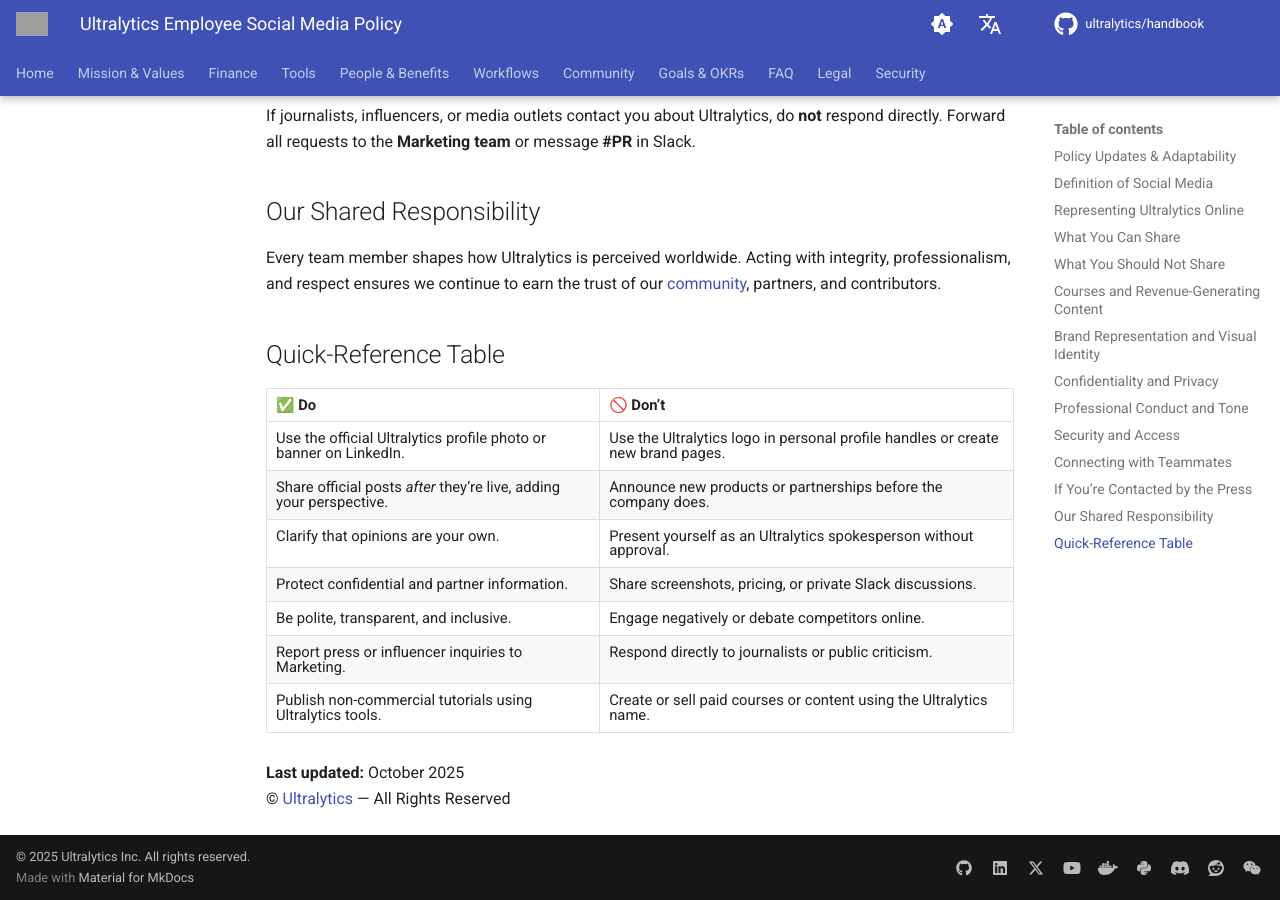
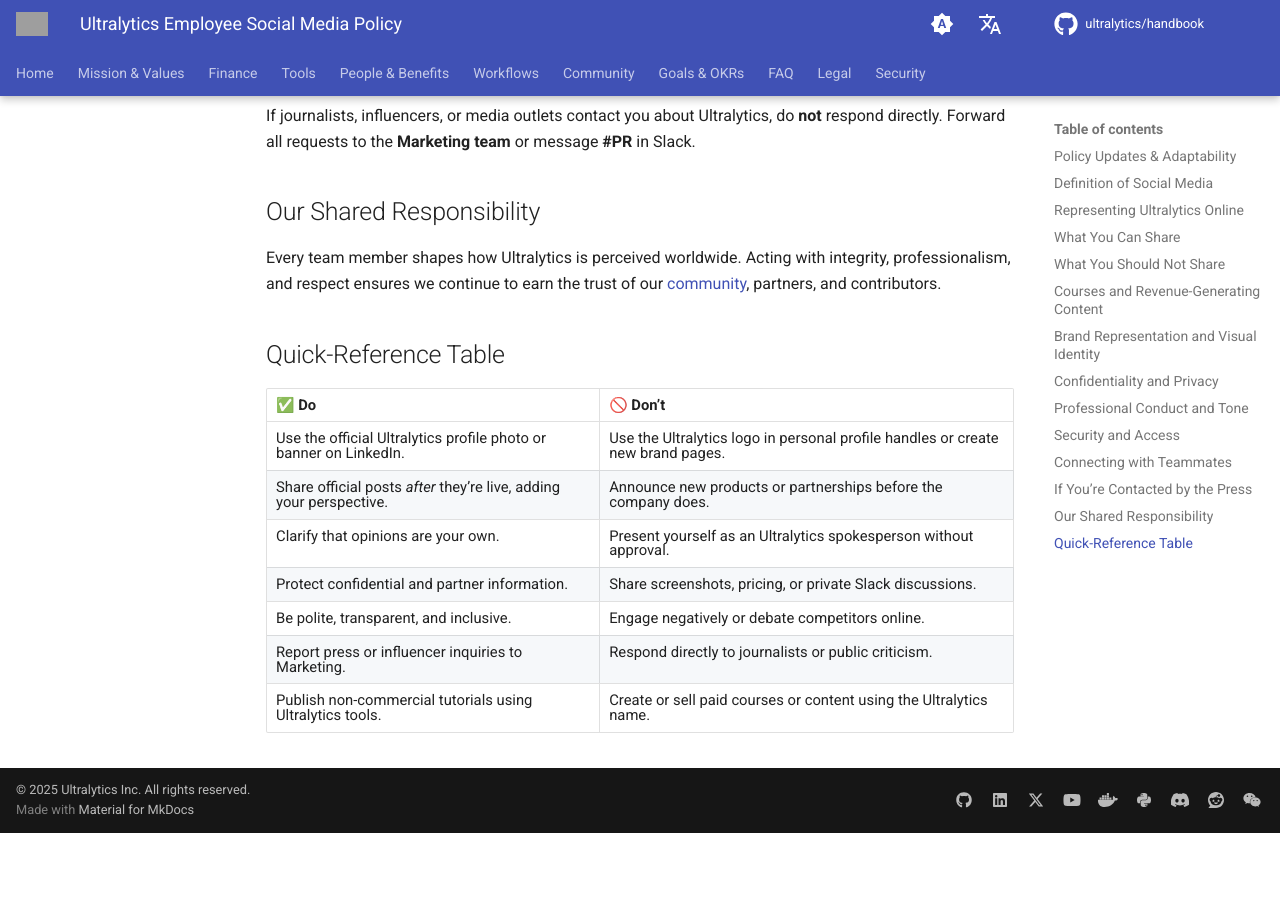
Before and after one commit to ultralytics/handbook, an MkDocs documentation site: the page built from docs/en/contributions/social-media-policy.md, in a window 1280 px wide and 900 px high, scrolled down 3388 px. Built offline with MkDocs 1.6.1 and Material for MkDocs 9.7.7, drawn with Linux system fonts in a browser that asks for light colours; comment, search, counter and statistics services are not loaded; after the commit the page ends 4221 px from its top, so only the background shows below that; some of the changed lines change nothing that is shown; grey boxes are pictures that could not be loaded.

Commit message:
Update social-media-policy.md
Signed-off-by: Glenn Jocher <glenn.jocher@ultralytics.com>

```diff
--- a/docs/en/contributions/social-media-policy.md
+++ b/docs/en/contributions/social-media-policy.md
@@ -1,7 +1,7 @@
 # Ultralytics Employee Social Media Policy
 
 At [Ultralytics](https://www.ultralytics.com/), we believe social media is a powerful way to share our mission, connect with our community, and celebrate our progress in AI and open source.
-This policy ensures that all team members represent Ultralytics responsibly, professionally, and in alignment with our [Mission & Values](https://handbook.ultralytics.com/mission-and-values).
+This policy ensures that all team members represent Ultralytics responsibly, professionally, and in alignment with our [Mission & Values](https://handbook.ultralytics.com/mission-vision-values/).
 
 This policy applies to all employees, contractors, interns, and partners representing Ultralytics — whether on or off duty, and whether using company or personal accounts.
 
@@ -26,7 +26,7 @@
 - ✅ **Keep your professional profiles up to date.**
     - We **encourage** everyone to use the official **Ultralytics profile picture and LinkedIn banner** provided by the Marketing team.
     - While not mandatory, it helps maintain a unified and credible professional image.
-- ✅ **Act in line with Ultralytics’ values:** [Relentless Progress](https://handbook.ultralytics.com/mission-and-values), Strive for Excellence, Actions Not Words, Act with Urgency, and Open Access to All.
+- ✅ **Act in line with Ultralytics’ values:** [Relentless Progress](https://handbook.ultralytics.com/mission-vision-values/), Strive for Excellence, Actions Not Words, Act with Urgency, and Open Access to All.
 - ✅ **Be factual, clear, and positive** in all interactions.
 
 ## What You Can Share
@@ -113,6 +113,3 @@
 | Be polite, transparent, and inclusive.                              | Engage negatively or debate competitors online.                                 |
 | Report press or influencer inquiries to Marketing.                  | Respond directly to journalists or public criticism.                            |
 | Publish non-commercial tutorials using Ultralytics tools.           | Create or sell paid courses or content using the Ultralytics name.              |
-
-**Last updated:** October 2025
-© [Ultralytics](https://www.ultralytics.com/) — All Rights Reserved
```
